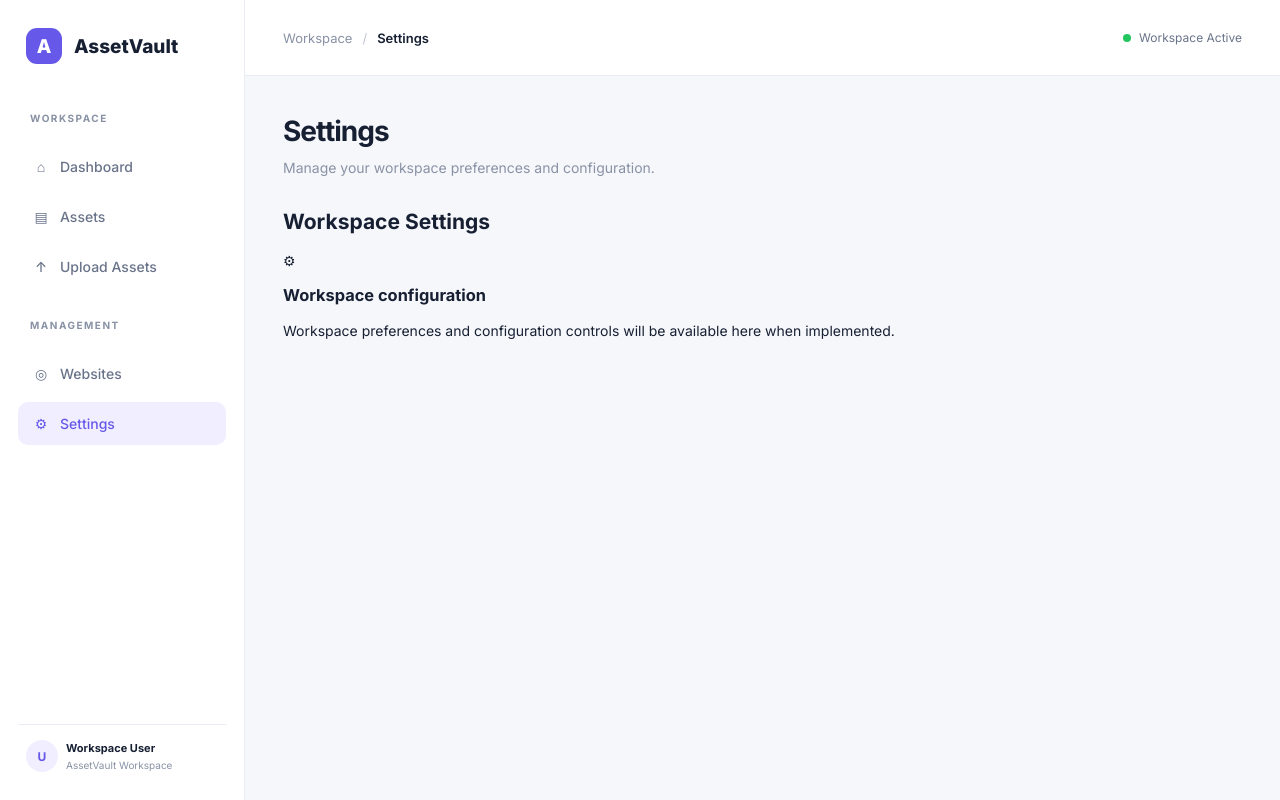
After one commit to TheWanderer03/DAM-central-asset-management-tool, a Flask app: page /settings in a window 1280 px wide. The commit adds this page. Run offline with Flask 3, Linux system fonts and the light colour scheme.

Commit message:
websites and settings added

```diff
--- a/app/routes/dashboard.py
+++ b/app/routes/dashboard.py
@@ -34,6 +34,18 @@ def upload_page():
 @bp.get("/assets/<int:asset_id>")
 def asset_detail_page(asset_id):
     return render_template("asset_detail.html")
+
+
+# Websites management page
+@bp.get("/websites")
+def websites_page():
+    return render_template("websites.html")
+
+
+# Workspace settings page
+@bp.get("/settings")
+def settings_page():
+    return render_template("settings.html")
 
 
 # Convert an asset model into JSON
--- a/app/templates/base.html
+++ b/app/templates/base.html
@@ -15,7 +15,6 @@
 
     <div class="app-layout">
 
-        <!-- Sidebar -->
         <aside class="sidebar">
             <div class="sidebar-brand">
                 <div class="brand-icon">A</div>
@@ -51,12 +50,18 @@
 
                 <p class="nav-heading">MANAGEMENT</p>
 
-                <a href="#" class="nav-link">
+                <a
+                    href="{{ url_for('dashboard.websites_page') }}"
+                    class="nav-link {% if request.endpoint == 'dashboard.websites_page' %}active{% endif %}"
+                >
                     <span class="nav-icon">◎</span>
                     <span>Websites</span>
                 </a>
 
-                <a href="#" class="nav-link">
+                <a
+                    href="{{ url_for('dashboard.settings_page') }}"
+                    class="nav-link {% if request.endpoint == 'dashboard.settings_page' %}active{% endif %}"
+                >
                     <span class="nav-icon">⚙</span>
                     <span>Settings</span>
                 </a>
@@ -71,7 +76,6 @@
             </div>
         </aside>
 
-        <!-- Main content -->
         <main class="main-area">
 
             <header class="topbar">
--- /dev/null
+++ b/app/templates/settings.html
@@ -0,0 +1,31 @@
+
+{% extends "base.html" %}
+
+{% block title %}Settings | AssetVault{% endblock %}
+{% block page_name %}Settings{% endblock %}
+
+{% block content %}
+<div class="page-header">
+    <div>
+        <h1>Settings</h1>
+        <p class="page-description">
+            Manage your workspace preferences and configuration.
+        </p>
+    </div>
+</div>
+
+<div class="content-card">
+    <div class="section-header">
+        <h2>Workspace Settings</h2>
+    </div>
+
+    <div class="empty-state">
+        <div class="empty-state-icon">⚙</div>
+        <h3>Workspace configuration</h3>
+        <p>
+            Workspace preferences and configuration controls
+            will be available here when implemented.
+        </p>
+    </div>
+</div>
+{% endblock %}
```
Also changed, not shown: app/templates/websites.html (added, +32 -0 lines).
